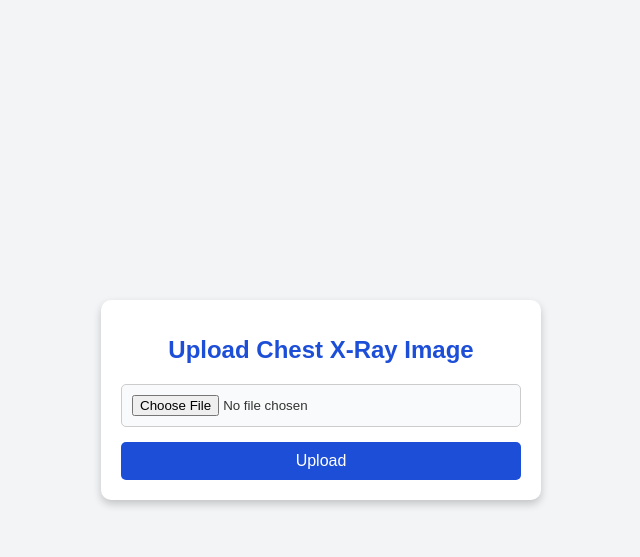
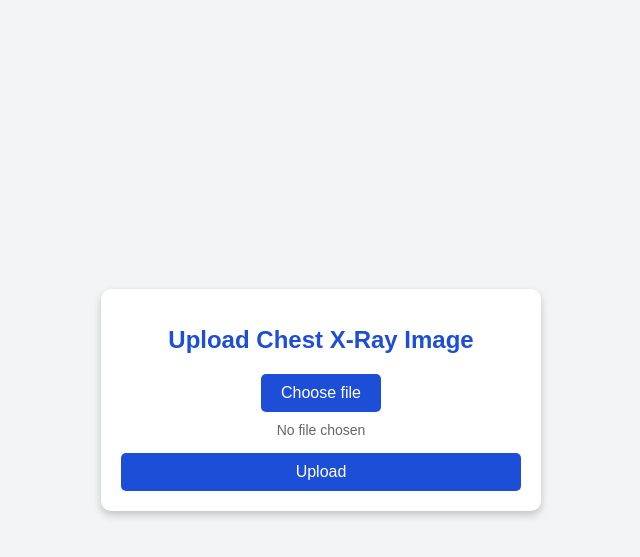
Before and after one commit to GuminskiKrzysztof/AplikacjaDL2, a Flask app: page / in a window 1280 px wide. Shown: the top 557 px of the page, without its empty margins (319-959 px from the left). Run offline with Flask 3, Linux system fonts and the light colour scheme.

Commit message:
Enhance file upload interface with custom styling and dynamic file name display

```diff
--- a/static/styles.css
+++ b/static/styles.css
@@ -72,3 +72,38 @@ button:hover, .back-link:hover {
 .back-link {
     margin-top: 20px;
 }
+
+.file-input-wrapper {
+    position: relative;
+    display: inline-block;
+    cursor: pointer;
+}
+
+.file-input-wrapper input[type="file"] {
+    width: 0.1px;
+    height: 0.1px;
+    opacity: 0;
+    position: absolute;
+    z-index: -1;
+}
+
+.file-input-wrapper label {
+    padding: 10px 20px;
+    background-color: #1d4ed8;
+    color: #ffffff;
+    border-radius: 5px;
+    cursor: pointer;
+    font-size: 16px;
+    transition: background-color 0.3s ease;
+    display: inline-block;
+}
+
+.file-input-wrapper label:hover {
+    background-color: #2563eb;
+}
+
+.file-name {
+    margin-top: 10px;
+    font-size: 14px;
+    color: #666;
+}
--- a/templates/index.html
+++ b/templates/index.html
@@ -10,9 +10,19 @@
     <div class="container">
         <h1 class="index-title">Upload Chest X-Ray Image</h1>
         <form action="/" method="POST" enctype="multipart/form-data">
-            <input type="file" name="file" accept="image/*" required>
+            <div class="file-input-wrapper">
+                <input type="file" id="file-input" name="file" accept="image/*" required lang="en">
+                <label for="file-input">Choose file</label>
+                <div class="file-name" id="file-name">No file chosen</div>
+            </div>
             <button type="submit">Upload</button>
         </form>
     </div>
+    <script>
+        document.getElementById('file-input').addEventListener('change', function(e) {
+            var fileName = e.target.files[0] ? e.target.files[0].name : 'No file chosen';
+            document.getElementById('file-name').textContent = fileName;
+        });
+    </script>
 </body>
 </html>
```
